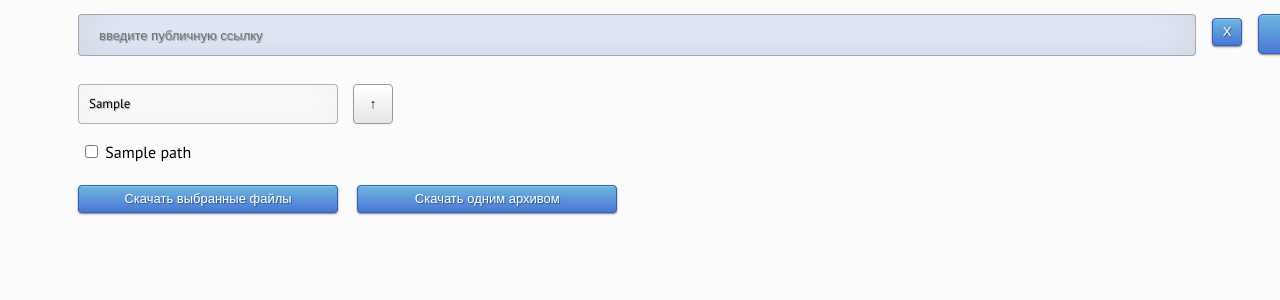
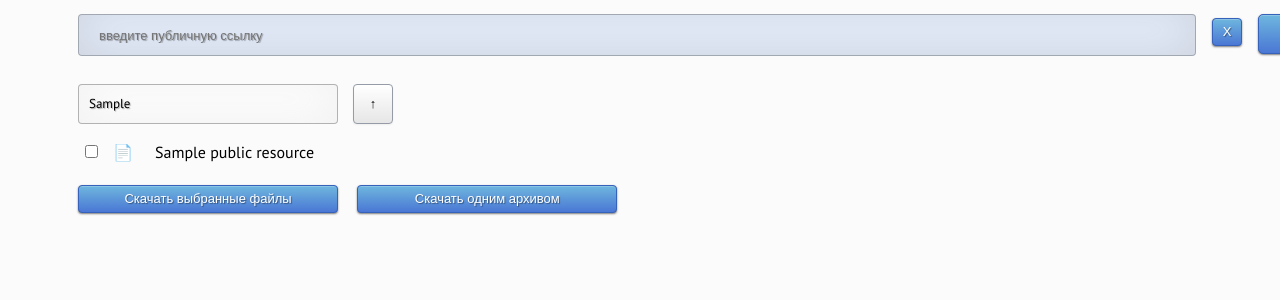
Before and after one commit to SwedL/ydisk_app, a Django app: template ydisk/actions/templates/actions/public_link.html in a window 1280 px wide. Shown: the part 60-360 px from the top of that part. Run offline with Django 5.2, Linux system fonts and the light colour scheme; the template is opened without the code that fills it: values named after a table or form of the project are taken from there, most other values are stand-ins (such as "Sample title", 1, 10 or a date in 2020); the page is wider than the window, and the part outside it is not shown; style sheets or scripts are compiled from the project's sources; some libraries are stand-ins or nearby versions.

Commit message:
create moving deeper dir

```diff
--- a/ydisk/actions/static/actions/css/public_link.css
+++ b/ydisk/actions/static/actions/css/public_link.css
@@ -216,4 +216,14 @@ html {
   margin-bottom: 20px;
 }
 
+/* line 172, ../../Users/Алексей/PycharmProjects/yandex_disk_app/ydisk/actions/static/actions/sass/public_link.sass */
+.resource__input {
+  width: 30px;
+}
+
+/* line 174, ../../Users/Алексей/PycharmProjects/yandex_disk_app/ydisk/actions/static/actions/sass/public_link.sass */
+.resource__type {
+  width: 40px;
+}
+
 /*# sourceMappingURL=public_link.css.map */
--- a/ydisk/actions/static/actions/sass/public_link.sass
+++ b/ydisk/actions/static/actions/sass/public_link.sass
@@ -167,3 +167,9 @@ html
         margin-bottom: 20px
     &__downloads
         // flex:
+
+.resource
+    &__input
+        width: 30px
+    &__type
+        width: 40px
--- a/ydisk/actions/templates/actions/public_link.html
+++ b/ydisk/actions/templates/actions/public_link.html
@@ -27,15 +27,22 @@
                 <div class="public_resources__path_str">{{public_resources_path}}</div>
                 <button class="btn btn-level-up" name="level_up" type="submit">&#8593</button>
             </div>
-            <table class="public_resources__table" style="width:100%">
+            <table class="public_resources__table resource" style="width:100%">
                 {% for pr in public_resources %}
                 <tr>
-                    <td>
-                        <input class="resource" id="id_resource" type="checkbox" name="{{pr.name}}" value="1"
+                    <td class="resource__input">
+                        <input id="id_resource" type="checkbox" name="{{pr.name}}" value="1"
                             data-price="{{pr.type}}"
                             onclick="WashDis(1, 6)">
-                        <label for="id_resource">{{pr.path}}</label>
                     </td>
+                    {% if pr.type == 'dir' %}
+                        <td class="resource__type">&#128193;</td>
+                        <td><label for="id_resource"><a href="{% url 'actions:public_key' public_key pr.path %}">{{pr.name}}</a></label></td>
+                    {% else %}
+                        <td class="resource__type">&#128196;</td>
+                        <td><label for="id_resource">{{pr.name}}</label></td>
+                    {% endif %}
+
                 </tr>
                 {% endfor %}
             </table>
--- a/ydisk/actions/urls.py
+++ b/ydisk/actions/urls.py
@@ -9,5 +9,6 @@ app_name = 'actions'
 urlpatterns = [
     path('', UserLoginView.as_view(), name='login'),
     path('public-key/', PublicKeyView.as_view(), name='public_key'),
+    path('public-key/<path:public_key>/<str:path>/', PublicKeyView.as_view(), name='public_key'),
     path('clear-link/', clear_search, name='clear_link'),
 ]
```
Also changed, not shown: ydisk/actions/views.py (+25 -16 lines), ydisk/common/views.py (+18 -0 lines), ydisk/db.sqlite3, 1 other file.
